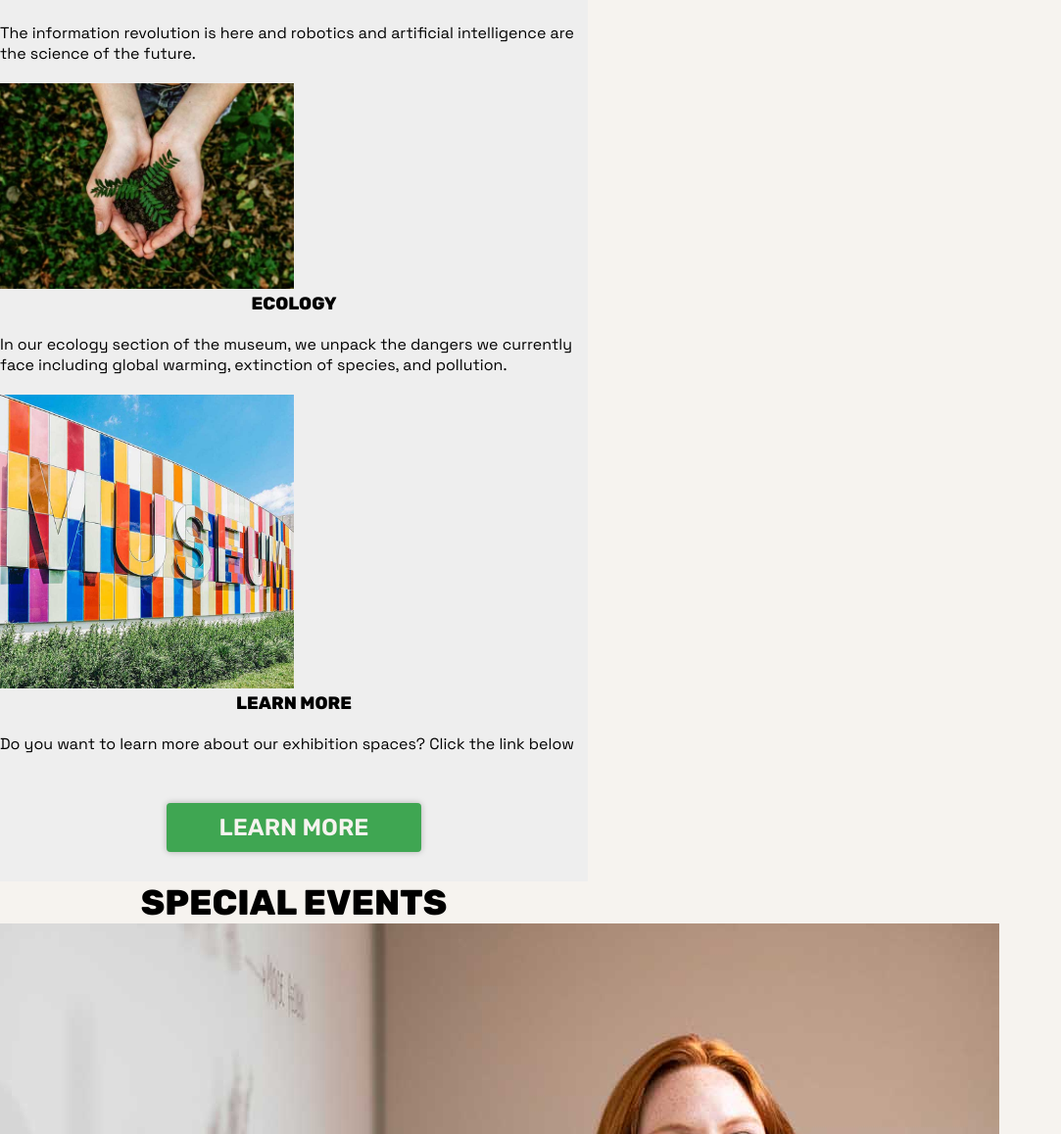
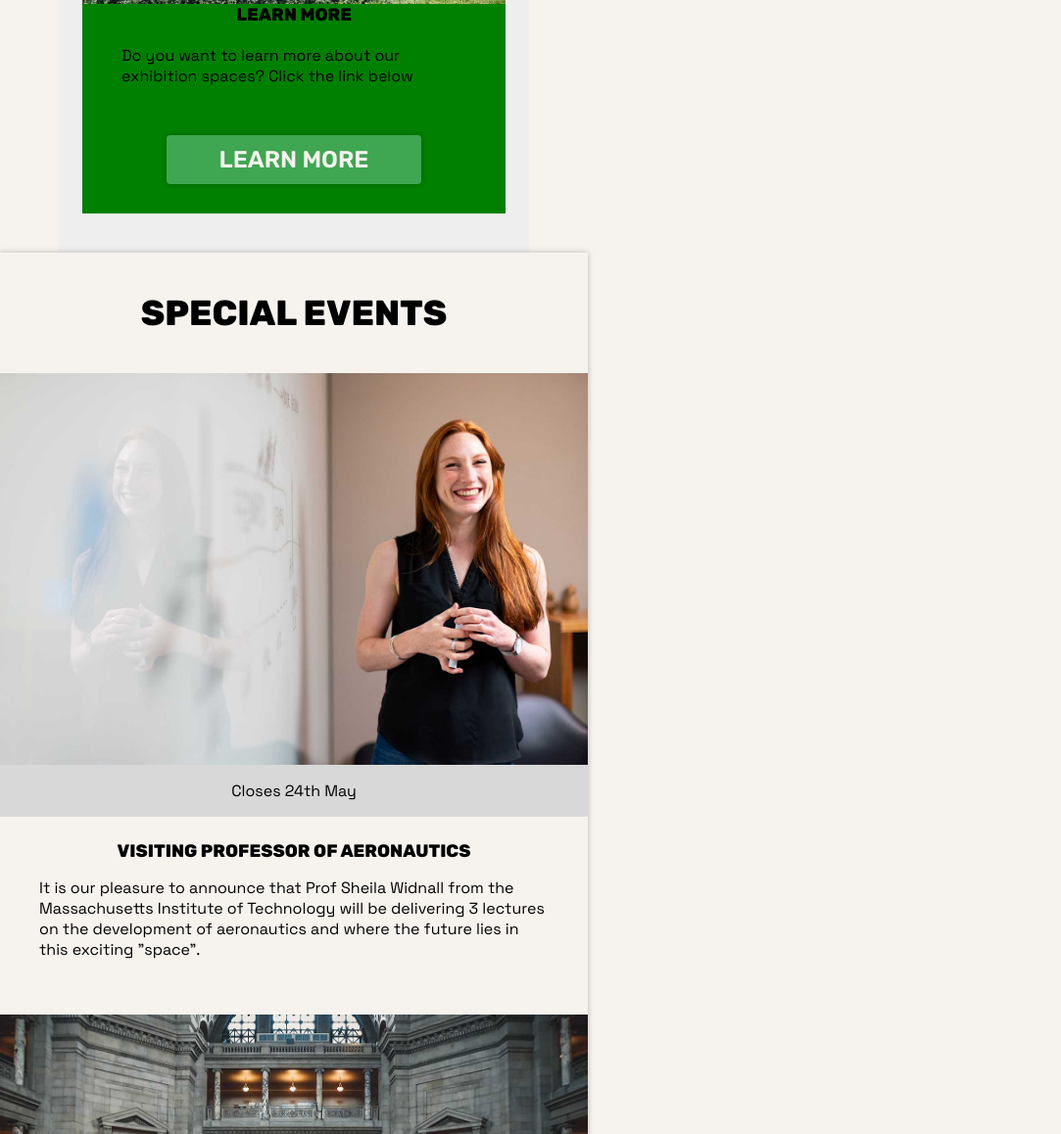
Before and after one commit to ddyrnes/semester-project1, a plain HTML site: page index.html in a window 1280 px wide. Shown: the part 6007-7165 px from the top of the page at 98% size, without its empty margins (0-1083 px from the left). Drawn offline with Linux system fonts and the light colour scheme.

Commit message:
Updated flex/content/padding

```diff
--- a/css/styles.css
+++ b/css/styles.css
@@ -1,6 +1,10 @@
 /*DELETE*/
 /*DELETE*/
 /*DELETE*/
+
+img {
+  width: 50%;
+}
 
 /* Colors */
 /* Colors */
@@ -129,6 +133,7 @@ a {
 main {
   display: flex;
   flex-direction: column;
+  align-items: center;
 }
 section {
   display: flex;
@@ -390,14 +395,34 @@ li {
 /* Exhibition Spaces */
 /* Exhibition Spaces */
 /* Exhibition Spaces */
+
 .exhibition_spaces img {
-  width: 50%;
+  width: 100%;
 }
 .exhibition_spaces {
   background-color: var(--light_gray);
+  flex-wrap: wrap;
+  flex-direction: row;
+  justify-content: center;
+  width: 80%;
+  padding: 40px 0px;
 }
 
-.p_desktop {
+.exhibition_spaces_flex {
+  flex-direction: column;
+  background-color: green;
+  width: 45%;
+  height: 300px;
+}
+.exhibition_spaces_flex2 {
+  width: 90%;
+  height: 100%;
+}
+.exhibition_spaces_flex p {
+  padding: 20px 40px;
+}
+
+.exhibition_desktop {
   display: none;
 }
 
@@ -405,26 +430,46 @@ li {
 /* Special Events */
 /* Special Events */
 
+.special_events {
+  padding: 40px 0px;
+  gap: 40px;
+  box-shadow: 0px 0px 6px rgba(0, 0, 0, 0.25);
+}
+.special_events_flex {
+  flex-direction: column;
+}
+.special_events_flex p {
+  padding: 16px 40px;
+}
+.special_events_flex h3 {
+  padding-top: 24px;
+}
+.special_events img {
+  width: 100%;
+  max-height: 400px;
+  object-fit: cover;
+}
 .special_events_closes {
   background-color: var(--silver);
-  margin: 0;
   text-align: center;
   width: 100%;
-  padding: 10px 0px;
-}
-.special_events_h3 {
-  height: 80px;
 }
 
 /* Get Involvd */
 /* Get Involvd */
 /* Get Involvd */
 
+.get_involved {
+  background-color: var(--light_gray);
+  padding: 40px 0px;
+}
+.get_involved img {
+  width: 100%;
+  max-height: 400px;
+  object-fit: cover;
+}
 .get_involved h3 {
   height: 60px;
-}
-.get_involved {
-  background-color: var(--light_gray);
 }
 .get_involved h3 {
   background-color: var(--light_silver);
--- a/index.html
+++ b/index.html
@@ -150,49 +150,49 @@
 
       <section class="exhibition_spaces">
         <h2>Exhibition Spaces</h2>
-        <div>
+        <div class="flex exhibition_spaces_flex exhibition_spaces_flex2">
           <img src="/images/exhibition_spaces/cosmology.jpg" alt="different stages of solar eclipse" />
           <h3>Cosmology</h3>
-          <p>
+          <p class="exhibition_desktop">
             Explore the wonders of our cosmos. Our fantastic exhibition, "The Sky Above Us", explores the night sky and
             what we can see and know about the universe around us.
           </p>
         </div>
-        <div>
+        <div class="flex exhibition_spaces_flex">
           <img
             src="/images/exhibition_spaces/evolution.jpg"
             alt="skeletons showing four different stages of evolution"
           />
           <h3>Evolution</h3>
-          <p>
+          <p class="exhibition_desktop">
             For centuries, philosophers and scientists have wrestled with the question of our origins. Where do we come
             from and how did we get here?
           </p>
         </div>
-        <div>
+        <div class="flex exhibition_spaces_flex">
           <img src="/images/exhibition_spaces/biology_and_medicine.jpg" alt="human heart made from plastic" />
           <h3>Biology and Medicine</h3>
-          <p>
+          <p class="exhibition_desktop">
             From micro-organisms to the human body, major breakthroughs in biology are offering us unique insights into
             the great wonders of the tiny world.
           </p>
         </div>
-        <div>
+        <div class="flex exhibition_spaces_flex">
           <img src="/images/exhibition_spaces/robotics-and-ai.jpg" alt="robot wearing a human face" />
           <h3>Robotics and AI</h3>
-          <p>
+          <p class="exhibition_desktop">
             The information revolution is here and robotics and artificial intelligence are the science of the future.
           </p>
         </div>
-        <div>
+        <div class="flex exhibition_spaces_flex">
           <img src="/images/exhibition_spaces/ecology.jpg" alt="hands holding green grass" />
           <h3>Ecology</h3>
-          <p>
+          <p class="exhibition_desktop">
             In our ecology section of the museum, we unpack the dangers we currently face including global warming,
             extinction of species, and pollution.
           </p>
         </div>
-        <div>
+        <div class="flex exhibition_spaces_flex exhibition_spaces_flex2">
           <img src="/images/visit/visit_museum.jpg" alt="the sign for communal science museum" />
           <h3>Learn More</h3>
           <p>Do you want to learn more about our exhibition spaces? Click the link below</p>
@@ -200,34 +200,43 @@
         </div>
       </section>
 
-      <section class="special_events">
+      <section class="special_events flex">
         <h2>Special Events</h2>
+        <div class="flex special_events_flex">
         <img src="/images/special_events/professor.jpg" alt="profile picture of professor Sheila Widnall" />
-        <p class="special_events_closes">Closes 24th May</p>
-        <h3 class="special_events_h3 flex">Visiting Professor of Aeronautics</h3>
+        <div class="special_events_closes"><p>Closes 24th May</p></div>
+        <h3>Visiting Professor of Aeronautics</h3>
         <p>
           It is our pleasure to announce that Prof Sheila Widnall from the Massachusetts Institute of Technology will be
           delivering 3 lectures on the development of aeronautics and where the future lies in this exciting "space".
         </p>
+        </div>
+        <div class="flex special_events_flex">
         <img src="/images/special_events/night_in_museum.jpg" alt="communal science museum at night" />
-        <p class="special_events_closes">Closes 24th June</p>
+        <div class="special_events_closes"><p>Closes 24th June</p></div>
         <h3>Night in the Museum</h3>
         <p>
           Get your family together for an exciting night in the museum as you sleep over beside dinosaurs and science
           displays. Bring your own sleeping bag and get ready to rough it as we go exploring the wonders of science.
         </p>
+        </div>
+        <div class="flex special_events_flex">
         <img
           src="/images/special_events/Energetica_Exhibition.jpg"
           alt="researcher using part of energetica exhibition"
         />
-        <p class="special_events_closes">Closes 24th July</p>
+        <div class="special_events_closes"><p>Closes 24th July</p></div>
         <h3>Energetica Exhibition on Loan</h3>
         <p>
           On loan from the NEMO Science Museum in Amsterdam, the Energetica exhibition is coming to the Community
           Science Museum. It's a series of installations that allow visitors to experience the power of the elements as
-          we harness them. From solar energy powering lighting, to "Wind Island" that shows how turbines are able to use
+          we harness them.
+        </p>
+        <p>From solar energy powering lighting, to "Wind Island" that shows how turbines are able to use
           and control wind to create power.
         </p>
+
+        </div>
       </section>
 
       <section class="get_involved">
```
